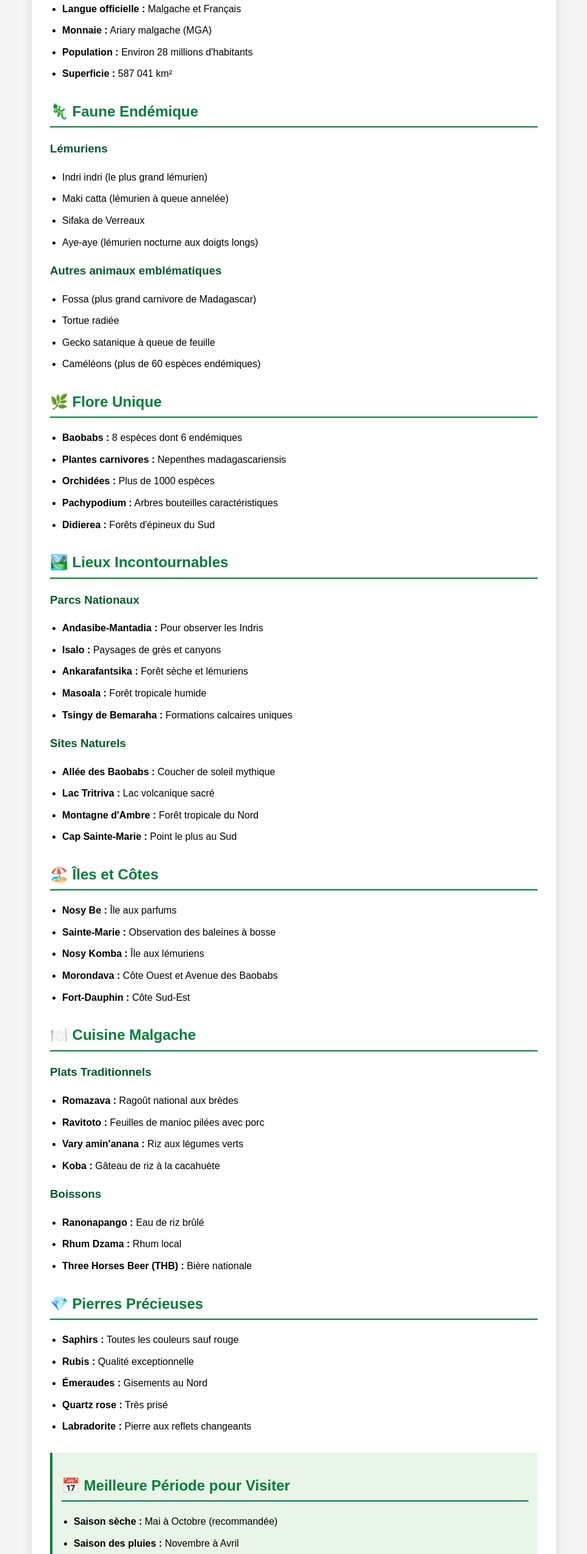
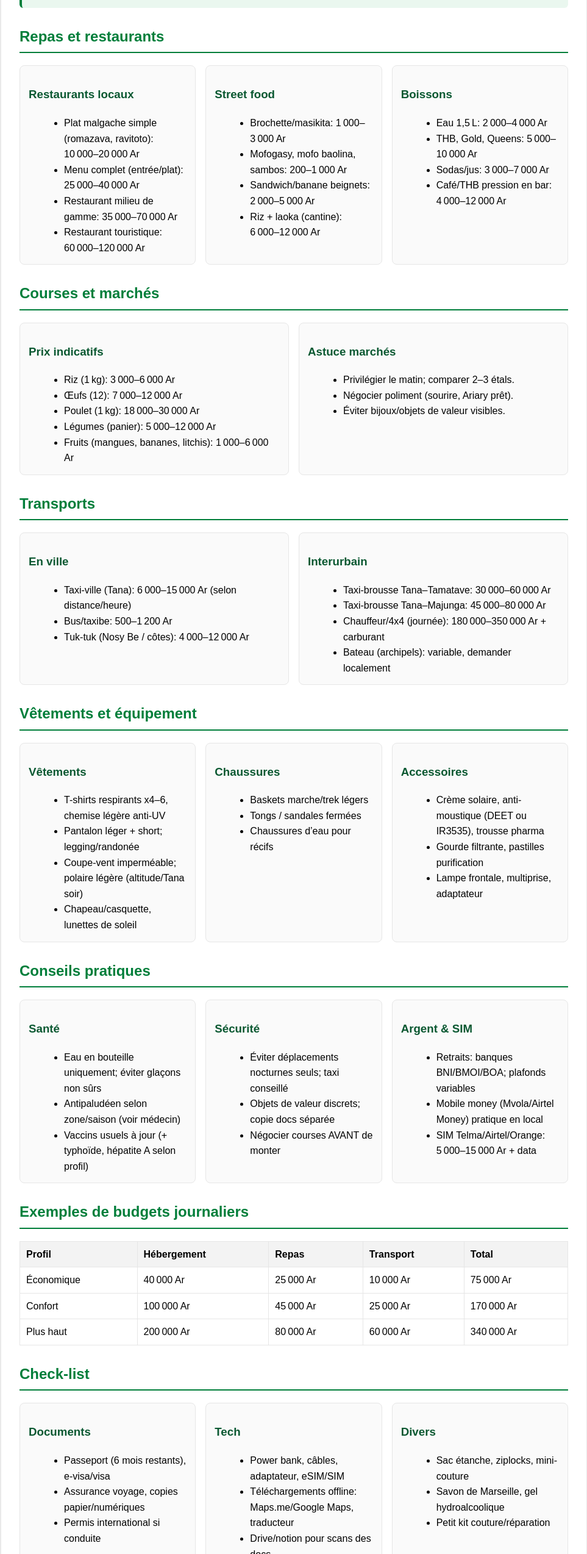
Before and after one commit to cryptmick5/-guide-madagascar, a plain HTML site: page index.html in a window 1280 px wide. Shown: the part 252-2800 px from the top of the page at 61% size, without its empty margins (158-1121 px from the left). Drawn offline with Linux system fonts and the light colour scheme.

Commit message:
fix: restauration guide détaillé + PWA finale
Removed inline styles and added a script for service worker registration. Updated the layout and structure of the HTML content.

```diff
--- a/index.html
+++ b/index.html
@@ -8,228 +8,221 @@
   <meta name="theme-color" content="#007E3A" />
   <link rel="icon" href="./icon-192.png" sizes="192x192" type="image/png" />
   <link rel="icon" href="./icon-512.png" sizes="512x512" type="image/png" />
+  <script>
+    if ('serviceWorker' in navigator) {
+      window.addEventListener('load', () => {
+        navigator.serviceWorker.register('./service-worker.js').catch(() => {});
+      });
+    }
+  </script>
   <style>
-    body {
-      font-family: Arial, sans-serif;
-      line-height: 1.6;
-      margin: 0;
-      padding: 20px;
-      background-color: #f5f5f5;
-    }
-    .container {
-      max-width: 800px;
-      margin: 0 auto;
-      background: white;
-      padding: 30px;
-      border-radius: 10px;
-      box-shadow: 0 0 20px rgba(0,0,0,0.1);
-    }
-    h1 {
-      color: #007E3A;
-      text-align: center;
-      margin-bottom: 30px;
-    }
-    h2 {
-      color: #007E3A;
-      border-bottom: 2px solid #007E3A;
-      padding-bottom: 5px;
-    }
-    h3 {
-      color: #005A2A;
-    }
-    .section {
-      margin-bottom: 30px;
-    }
-    ul {
-      padding-left: 20px;
-    }
-    li {
-      margin-bottom: 10px;
-    }
-    .highlight {
-      background-color: #E8F5E8;
-      padding: 15px;
-      border-left: 4px solid #007E3A;
-      margin: 20px 0;
-    }
-    .important {
-      color: #D32F2F;
-      font-weight: bold;
-    }
-    .tip {
-      background-color: #FFF3E0;
-      padding: 15px;
-      border-left: 4px solid #FF9800;
-      margin: 20px 0;
-    }
+    body { font-family: Arial, sans-serif; line-height: 1.6; margin: 0; padding: 20px; background-color: #f5f5f5; }
+    .container { max-width: 900px; margin: 0 auto; background: #fff; padding: 30px; border-radius: 10px; box-shadow: 0 0 20px rgba(0,0,0,0.1); }
+    h1 { color: #007E3A; text-align: center; margin-bottom: 20px; }
+    h2 { color: #007E3A; border-bottom: 2px solid #007E3A; padding-bottom: 6px; margin-top: 28px; }
+    h3 { color: #0a5831; margin-top: 18px; }
+    .grid { display: grid; grid-template-columns: repeat(auto-fit, minmax(240px, 1fr)); gap: 16px; }
+    .card { background:#fafafa; border:1px solid #e6e6e6; border-radius:8px; padding:14px; }
+    ul { margin: 8px 0 0 18px; }
+    .note { background:#eaf7ef; border-left:4px solid #007E3A; padding:10px 12px; border-radius:6px; }
+    .muted { color:#666; font-size: 0.95em; }
+    table { width:100%; border-collapse: collapse; }
+    th, td { border:1px solid #e6e6e6; padding:8px 10px; }
+    th { background:#f3f3f3; text-align:left; }
+    .footer { margin-top: 28px; text-align:center; color:#666; font-size: 0.9em; }
   </style>
 </head>
 <body>
   <div class="container">
-    <h1>🌴 Guide Complet de Madagascar 🌴</h1>
+    <h1>Guide complet Madagascar – Budget, Food, Vêtements, Transports, Conseils</h1>
 
-    <div class="section">
-      <h2>🗺️ Informations Générales</h2>
-      <ul>
-        <li><strong>Capitale :</strong> Antananarivo</li>
-        <li><strong>Langue officielle :</strong> Malgache et Français</li>
-        <li><strong>Monnaie :</strong> Ariary malgache (MGA)</li>
-        <li><strong>Population :</strong> Environ 28 millions d'habitants</li>
-        <li><strong>Superficie :</strong> 587 041 km²</li>
-      </ul>
+    <div class="note">
+      Ce guide compile prix moyens, astuces locales, vêtements conseillés, sécurité, et adresses utiles pour Antananarivo, Nosy Be, côte Est/Ouest. Les prix sont indicatifs (Ariary, Ar) et varient selon la saison et le lieu.
     </div>
 
-    <div class="section">
-      <h2>🦎 Faune Endémique</h2>
-      <h3>Lémuriens</h3>
-      <ul>
-        <li>Indri indri (le plus grand lémurien)</li>
-        <li>Maki catta (lémurien à queue annelée)</li>
-        <li>Sifaka de Verreaux</li>
-        <li>Aye-aye (lémurien nocturne aux doigts longs)</li>
-      </ul>
-
-      <h3>Autres animaux emblématiques</h3>
-      <ul>
-        <li>Fossa (plus grand carnivore de Madagascar)</li>
-        <li>Tortue radiée</li>
-        <li>Gecko satanique à queue de feuille</li>
-        <li>Caméléons (plus de 60 espèces endémiques)</li>
-      </ul>
+    <h2>Repas et restaurants</h2>
+    <div class="grid">
+      <div class="card">
+        <h3>Restaurants locaux</h3>
+        <ul>
+          <li>Plat malgache simple (romazava, ravitoto): 10 000–20 000 Ar</li>
+          <li>Menu complet (entrée/plat): 25 000–40 000 Ar</li>
+          <li>Restaurant milieu de gamme: 35 000–70 000 Ar</li>
+          <li>Restaurant touristique: 60 000–120 000 Ar</li>
+        </ul>
+      </div>
+      <div class="card">
+        <h3>Street food</h3>
+        <ul>
+          <li>Brochette/masikita: 1 000–3 000 Ar</li>
+          <li>Mofogasy, mofo baolina, sambos: 200–1 000 Ar</li>
+          <li>Sandwich/banane beignets: 2 000–5 000 Ar</li>
+          <li>Riz + laoka (cantine): 6 000–12 000 Ar</li>
+        </ul>
+      </div>
+      <div class="card">
+        <h3>Boissons</h3>
+        <ul>
+          <li>Eau 1,5 L: 2 000–4 000 Ar</li>
+          <li>THB, Gold, Queens: 5 000–10 000 Ar</li>
+          <li>Sodas/jus: 3 000–7 000 Ar</li>
+          <li>Café/THB pression en bar: 4 000–12 000 Ar</li>
+        </ul>
+      </div>
     </div>
 
-    <div class="section">
-      <h2>🌿 Flore Unique</h2>
-      <ul>
-        <li><strong>Baobabs :</strong> 8 espèces dont 6 endémiques</li>
-        <li><strong>Plantes carnivores :</strong> Nepenthes madagascariensis</li>
-        <li><strong>Orchidées :</strong> Plus de 1000 espèces</li>
-        <li><strong>Pachypodium :</strong> Arbres bouteilles caractéristiques</li>
-        <li><strong>Didierea :</strong> Forêts d'épineux du Sud</li>
-      </ul>
+    <h2>Courses et marchés</h2>
+    <div class="grid">
+      <div class="card">
+        <h3>Prix indicatifs</h3>
+        <ul>
+          <li>Riz (1 kg): 3 000–6 000 Ar</li>
+          <li>Œufs (12): 7 000–12 000 Ar</li>
+          <li>Poulet (1 kg): 18 000–30 000 Ar</li>
+          <li>Légumes (panier): 5 000–12 000 Ar</li>
+          <li>Fruits (mangues, bananes, litchis): 1 000–6 000 Ar</li>
+        </ul>
+      </div>
+      <div class="card">
+        <h3>Astuce marchés</h3>
+        <ul>
+          <li>Privilégier le matin; comparer 2–3 étals.</li>
+          <li>Négocier poliment (sourire, Ariary prêt).</li>
+          <li>Éviter bijoux/objets de valeur visibles.</li>
+        </ul>
+      </div>
     </div>
 
-    <div class="section">
-      <h2>🏞️ Lieux Incontournables</h2>
-
-      <h3>Parcs Nationaux</h3>
-      <ul>
-        <li><strong>Andasibe-Mantadia :</strong> Pour observer les Indris</li>
-        <li><strong>Isalo :</strong> Paysages de grès et canyons</li>
-        <li><strong>Ankarafantsika :</strong> Forêt sèche et lémuriens</li>
-        <li><strong>Masoala :</strong> Forêt tropicale humide</li>
-        <li><strong>Tsingy de Bemaraha :</strong> Formations calcaires uniques</li>
-      </ul>
-
-      <h3>Sites Naturels</h3>
-      <ul>
-        <li><strong>Allée des Baobabs :</strong> Coucher de soleil mythique</li>
-        <li><strong>Lac Tritriva :</strong> Lac volcanique sacré</li>
-        <li><strong>Montagne d'Ambre :</strong> Forêt tropicale du Nord</li>
-        <li><strong>Cap Sainte-Marie :</strong> Point le plus au Sud</li>
-      </ul>
+    <h2>Transports</h2>
+    <div class="grid">
+      <div class="card">
+        <h3>En ville</h3>
+        <ul>
+          <li>Taxi-ville (Tana): 6 000–15 000 Ar (selon distance/heure)</li>
+          <li>Bus/taxibe: 500–1 200 Ar</li>
+          <li>Tuk-tuk (Nosy Be / côtes): 4 000–12 000 Ar</li>
+        </ul>
+      </div>
+      <div class="card">
+        <h3>Interurbain</h3>
+        <ul>
+          <li>Taxi-brousse Tana–Tamatave: 30 000–60 000 Ar</li>
+          <li>Taxi-brousse Tana–Majunga: 45 000–80 000 Ar</li>
+          <li>Chauffeur/4x4 (journée): 180 000–350 000 Ar + carburant</li>
+          <li>Bateau (archipels): variable, demander localement</li>
+        </ul>
+      </div>
     </div>
 
-    <div class="section">
-      <h2>🏖️ Îles et Côtes</h2>
-      <ul>
-        <li><strong>Nosy Be :</strong> Île aux parfums</li>
-        <li><strong>Sainte-Marie :</strong> Observation des baleines à bosse</li>
-        <li><strong>Nosy Komba :</strong> Île aux lémuriens</li>
-        <li><strong>Morondava :</strong> Côte Ouest et Avenue des Baobabs</li>
-        <li><strong>Fort-Dauphin :</strong> Côte Sud-Est</li>
-      </ul>
+    <h2>Vêtements et équipement</h2>
+    <div class="grid">
+      <div class="card">
+        <h3>Vêtements</h3>
+        <ul>
+          <li>T-shirts respirants x4–6, chemise légère anti-UV</li>
+          <li>Pantalon léger + short; legging/randonée</li>
+          <li>Coupe-vent imperméable; polaire légère (altitude/Tana soir)</li>
+          <li>Chapeau/casquette, lunettes de soleil</li>
+        </ul>
+      </div>
+      <div class="card">
+        <h3>Chaussures</h3>
+        <ul>
+          <li>Baskets marche/trek légers</li>
+          <li>Tongs / sandales fermées</li>
+          <li>Chaussures d’eau pour récifs</li>
+        </ul>
+      </div>
+      <div class="card">
+        <h3>Accessoires</h3>
+        <ul>
+          <li>Crème solaire, anti-moustique (DEET ou IR3535), trousse pharma</li>
+          <li>Gourde filtrante, pastilles purification</li>
+          <li>Lampe frontale, multiprise, adaptateur</li>
+        </ul>
+      </div>
     </div>
 
-    <div class="section">
-      <h2>🍽️ Cuisine Malgache</h2>
-
-      <h3>Plats Traditionnels</h3>
-      <ul>
-        <li><strong>Romazava :</strong> Ragoût national aux brèdes</li>
-        <li><strong>Ravitoto :</strong> Feuilles de manioc pilées avec porc</li>
-        <li><strong>Vary amin'anana :</strong> Riz aux légumes verts</li>
-        <li><strong>Koba :</strong> Gâteau de riz à la cacahuète</li>
-      </ul>
-
-      <h3>Boissons</h3>
-      <ul>
-        <li><strong>Ranonapango :</strong> Eau de riz brûlé</li>
-        <li><strong>Rhum Dzama :</strong> Rhum local</li>
-        <li><strong>Three Horses Beer (THB) :</strong> Bière nationale</li>
-      </ul>
+    <h2>Conseils pratiques</h2>
+    <div class="grid">
+      <div class="card">
+        <h3>Santé</h3>
+        <ul>
+          <li>Eau en bouteille uniquement; éviter glaçons non sûrs</li>
+          <li>Antipaludéen selon zone/saison (voir médecin)</li>
+          <li>Vaccins usuels à jour (+ typhoïde, hépatite A selon profil)</li>
+        </ul>
+      </div>
+      <div class="card">
+        <h3>Sécurité</h3>
+        <ul>
+          <li>Éviter déplacements nocturnes seuls; taxi conseillé</li>
+          <li>Objets de valeur discrets; copie docs séparée</li>
+          <li>Négocier courses AVANT de monter</li>
+        </ul>
+      </div>
+      <div class="card">
+        <h3>Argent & SIM</h3>
+        <ul>
+          <li>Retraits: banques BNI/BMOI/BOA; plafonds variables</li>
+          <li>Mobile money (Mvola/Airtel Money) pratique en local</li>
+          <li>SIM Telma/Airtel/Orange: 5 000–15 000 Ar + data</li>
+        </ul>
+      </div>
     </div>
 
-    <div class="section">
-      <h2>💎 Pierres Précieuses</h2>
-      <ul>
-        <li><strong>Saphirs :</strong> Toutes les couleurs sauf rouge</li>
-        <li><strong>Rubis :</strong> Qualité exceptionnelle</li>
-        <li><strong>Émeraudes :</strong> Gisements au Nord</li>
-        <li><strong>Quartz rose :</strong> Très prisé</li>
-        <li><strong>Labradorite :</strong> Pierre aux reflets changeants</li>
-      </ul>
+    <h2>Exemples de budgets journaliers</h2>
+    <table>
+      <thead><tr><th>Profil</th><th>Hébergement</th><th>Repas</th><th>Transport</th><th>Total</th></tr></thead>
+      <tbody>
+        <tr><td>Économique</td><td>40 000 Ar</td><td>25 000 Ar</td><td>10 000 Ar</td><td>75 000 Ar</td></tr>
+        <tr><td>Confort</td><td>100 000 Ar</td><td>45 000 Ar</td><td>25 000 Ar</td><td>170 000 Ar</td></tr>
+        <tr><td>Plus haut</td><td>200 000 Ar</td><td>80 000 Ar</td><td>60 000 Ar</td><td>340 000 Ar</td></tr>
+      </tbody>
+    </table>
+
+    <h2>Check-list</h2>
+    <div class="grid">
+      <div class="card">
+        <h3>Documents</h3>
+        <ul>
+          <li>Passeport (6 mois restants), e-visa/visa</li>
+          <li>Assurance voyage, copies papier/numériques</li>
+          <li>Permis international si conduite</li>
+        </ul>
+      </div>
+      <div class="card">
+        <h3>Tech</h3>
+        <ul>
+          <li>Power bank, câbles, adaptateur, eSIM/SIM</li>
+          <li>Téléchargements offline: Maps.me/Google Maps, traducteur</li>
+          <li>Drive/notion pour scans des docs</li>
+        </ul>
+      </div>
+      <div class="card">
+        <h3>Divers</h3>
+        <ul>
+          <li>Sac étanche, ziplocks, mini-couture</li>
+          <li>Savon de Marseille, gel hydroalcoolique</li>
+          <li>Petit kit couture/réparation</li>
+        </ul>
+      </div>
     </div>
 
-    <div class="highlight">
-      <h2>📅 Meilleure Période pour Visiter</h2>
-      <ul>
-        <li><strong>Saison sèche :</strong> Mai à Octobre (recommandée)</li>
-        <li><strong>Saison des pluies :</strong> Novembre à Avril</li>
-        <li><strong>Cyclones :</strong> Janvier à Mars (côte Est particulièrement)</li>
-      </ul>
-    </div>
+    <p class="muted">Dernière mise à jour: restauration du guide détaillé avec PWA finale.</p>
 
-    <div class="tip">
-      <h2>💡 Conseils Pratiques</h2>
-      <ul>
-        <li>Prévoir vaccinations (fièvre jaune si transit par pays à risque)</li>
-        <li>Protection anti-paludisme selon les zones</li>
-        <li>Visa touristique obligatoire</li>
-        <li>Respecter les "fady" (tabous locaux)</li>
-        <li>Négocier les prix sur les marchés</li>
-        <li>Prévoir espèces (euros acceptés)</li>
-      </ul>
-    </div>
-
-    <div class="section">
-      <h2>🚗 Transport</h2>
-      <ul>
-        <li><strong>Taxi-brousse :</strong> Transport local coloré</li>
-        <li><strong>Location de voiture :</strong> Avec chauffeur recommandé</li>
-        <li><strong>Vols intérieurs :</strong> Air Madagascar pour longues distances</li>
-        <li><strong>Pousse-pousse :</strong> Dans les villes (Antsirabe)</li>
-      </ul>
-    </div>
-
-    <div class="section">
-      <h2>🏛️ Culture et Traditions</h2>
-      <ul>
-        <li><strong>Famadihana :</strong> Cérémonie de retournement des morts</li>
-        <li><strong>Hira gasy :</strong> Spectacle traditionnel de chant et danse</li>
-        <li><strong>Sombily :</strong> Flûte traditionnelle</li>
-        <li><strong>Artisanat :</strong> Sculptures sur bois, tissages, vannerie</li>
-      </ul>
-    </div>
-
-    <div class="important">
-      <p><strong>⚠️ Important :</strong> Madagascar est l'un des hotspots de biodiversité les plus menacés au monde. Respectons cet écosystème unique !</p>
-    </div>
+    <div class="footer">Bonne route et veloma!</div>
   </div>
 
   <script>
-    // Service Worker pour PWA
-    if ('serviceWorker' in navigator) {
-      window.addEventListener('load', () => {
-        navigator.serviceWorker.register('./service-worker.js')
-          .then((registration) => {
-            console.log('SW registered: ', registration);
-          })
-          .catch((registrationError) => {
-            console.log('SW registration failed: ', registrationError);
-          });
+    // Petites interactions utiles (ancrages, etc.)
+    document.querySelectorAll('a[href^="#"]').forEach(a => {
+      a.addEventListener('click', e => {
+        const id = a.getAttribute('href').slice(1);
+        const el = document.getElementById(id);
+        if (el) { e.preventDefault(); el.scrollIntoView({behavior:'smooth'}); }
       });
-    }
+    });
   </script>
 </body>
 </html>
```
